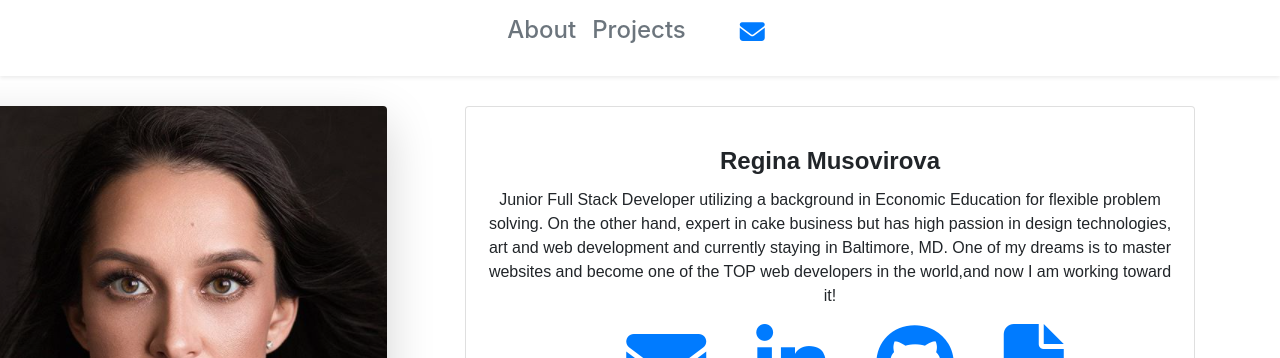
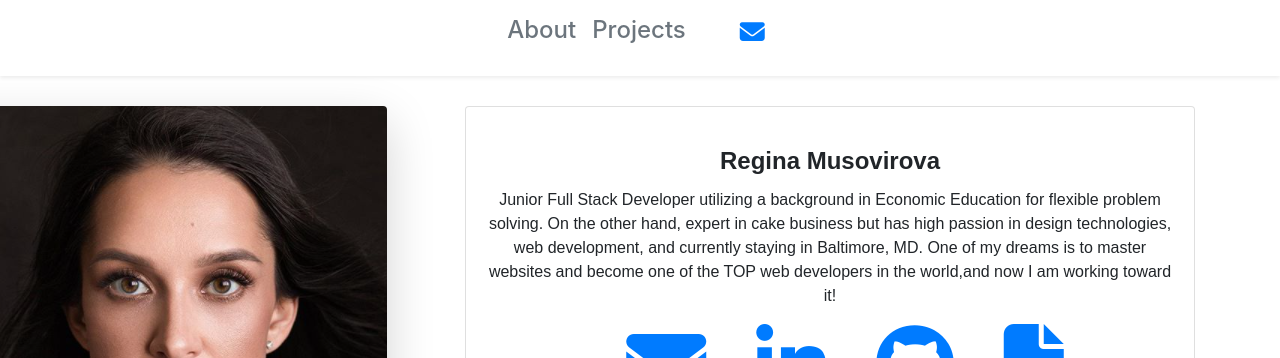
Before and after one commit to museBug/Portfolio-React-Regina, a React (Create React App) app: page / in a window 1280 px wide. Shown: the top 358 px of the page. Built offline with nearby package versions, Linux system fonts and the light colour scheme.

Commit message:
edited text

```diff
--- a/src/pages/About.js
+++ b/src/pages/About.js
@@ -20,7 +20,7 @@ function About() {
           <div className="card-body">
             <h4 className="card-title">Regina Musovirova</h4>
             <p className="card-text">Junior Full Stack Developer utilizing a background in Economic
-              Education for flexible problem solving. On the other hand, expert in cake business but has high passion in design technologies, art and web development and currently staying in Baltimore, MD.
+              Education for flexible problem solving. On the other hand, expert in cake business but has high passion in design technologies, web development, and currently staying in Baltimore, MD.
               One of my dreams is to master websites and become one of the TOP web developers in the world,and now I am working toward it!</p>
             <a href="mailto:musovirova@yahoo.com" className="card-link dark-color"><i className="fas fa-envelope fa-5x"></i></a>
             <a href="https://www.linkedin.com/in/regina-musovirova-8b821219a/" className="card-link dark-color"><i className="fab fa-linkedin-in fa-5x"></i></a>
```
